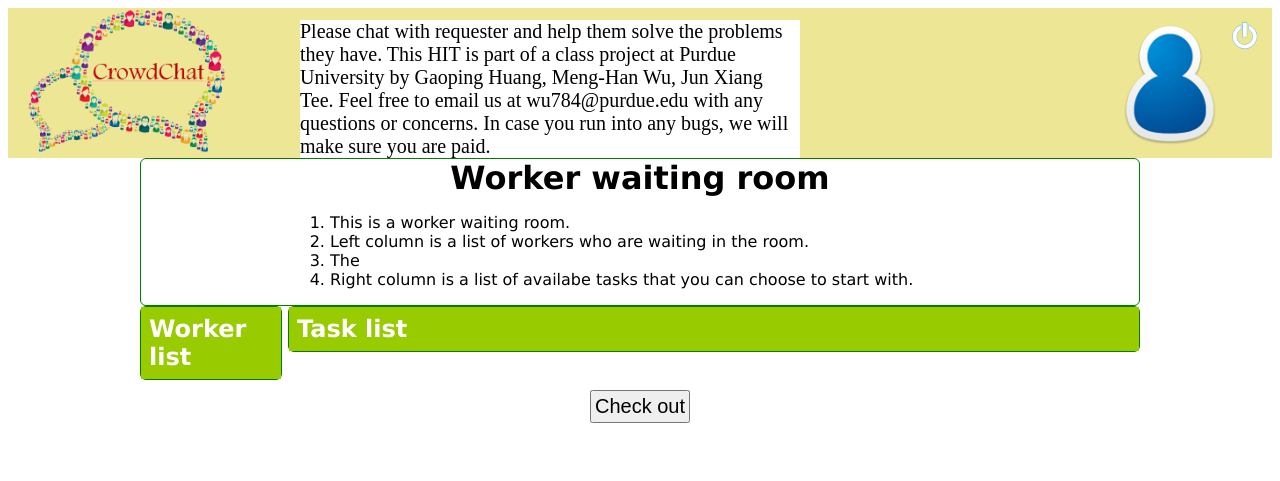
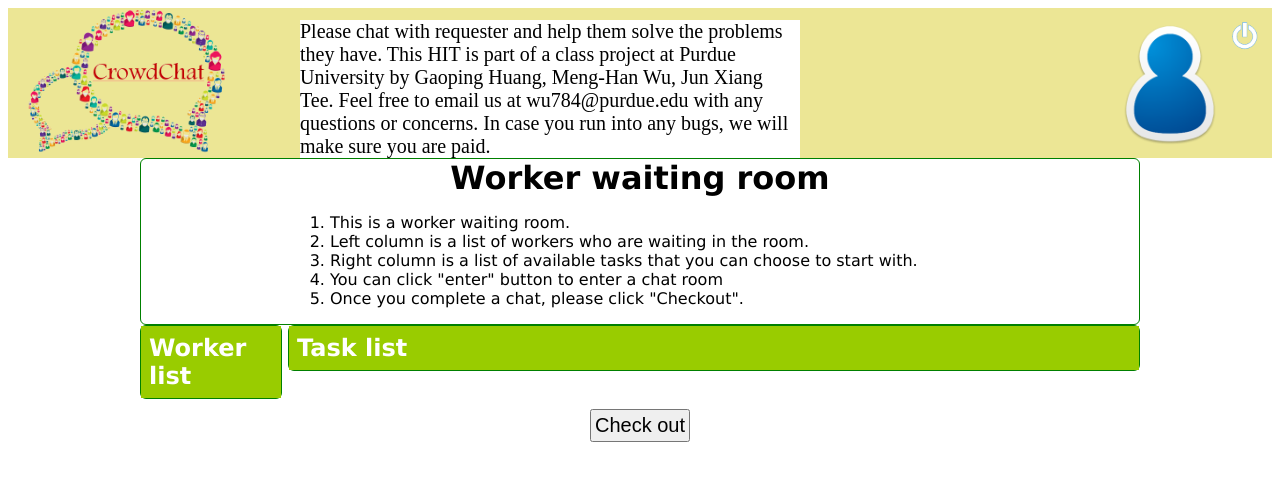
Before and after one commit to gaopinghuang0/CrowdChat, a Python web app: template templates/index.html in a window 1280 px wide. Shown: the top 481 px of the page. Run offline with Jinja, Linux system fonts and the light colour scheme; the template is opened without the code that fills it: most values are stand-ins (such as "Sample title", 1, 10 or a date in 2020); some libraries are stand-ins or nearby versions.

Commit message:
add some instructions in waiting room

```diff
--- a/templates/index.html
+++ b/templates/index.html
@@ -51,8 +51,9 @@
 		<ol>
 		<li>This is a worker waiting room.</li>
 		<li>Left column is a list of workers who are waiting in the room.</li>
-    <li>The
-		<li>Right column is a list of availabe tasks that you can choose to start with.</li>
+		<li>Right column is a list of available tasks that you can choose to start with.</li>
+    <li>You can click "enter" button to enter a chat room</li>
+    <li>Once you complete a chat, please click "Checkout".</li>
 		</ol>
 		</div>
 	</div>
```
Also changed, not shown: data/crowdchat.sqlite.
